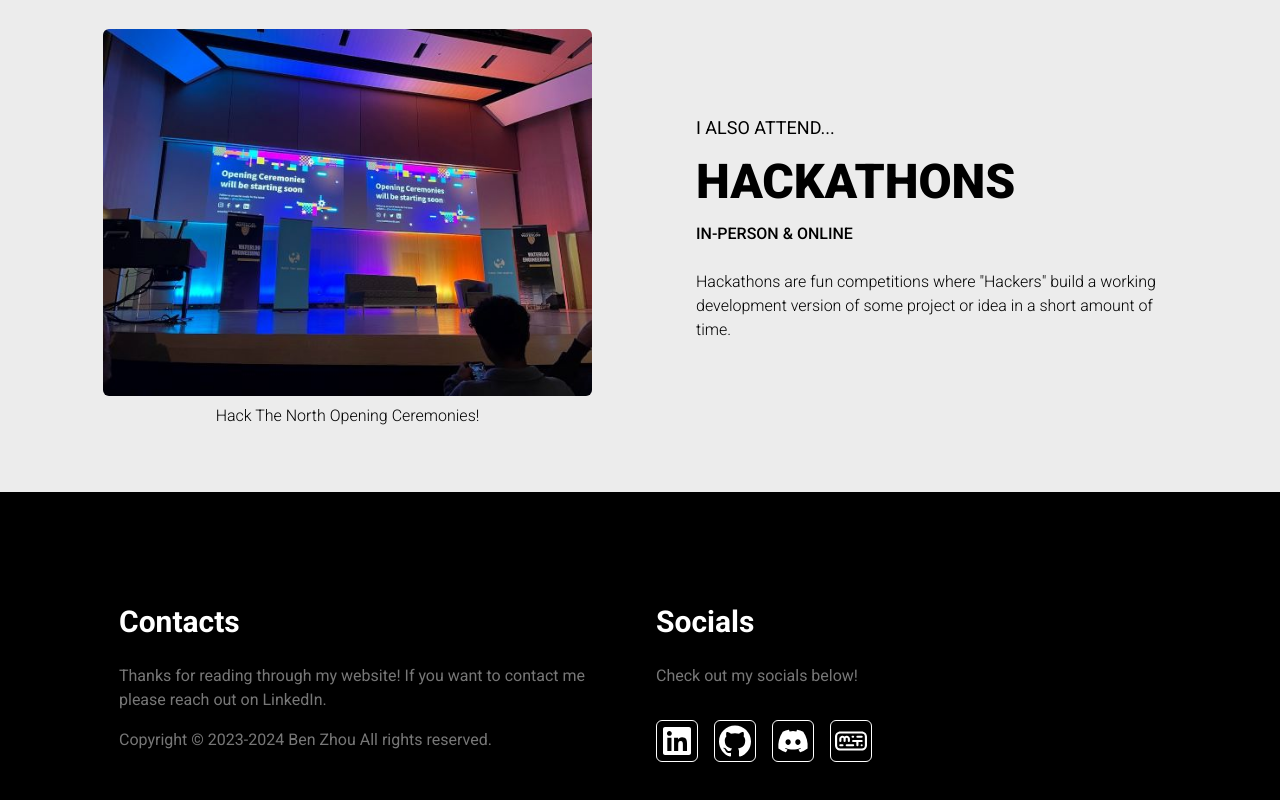
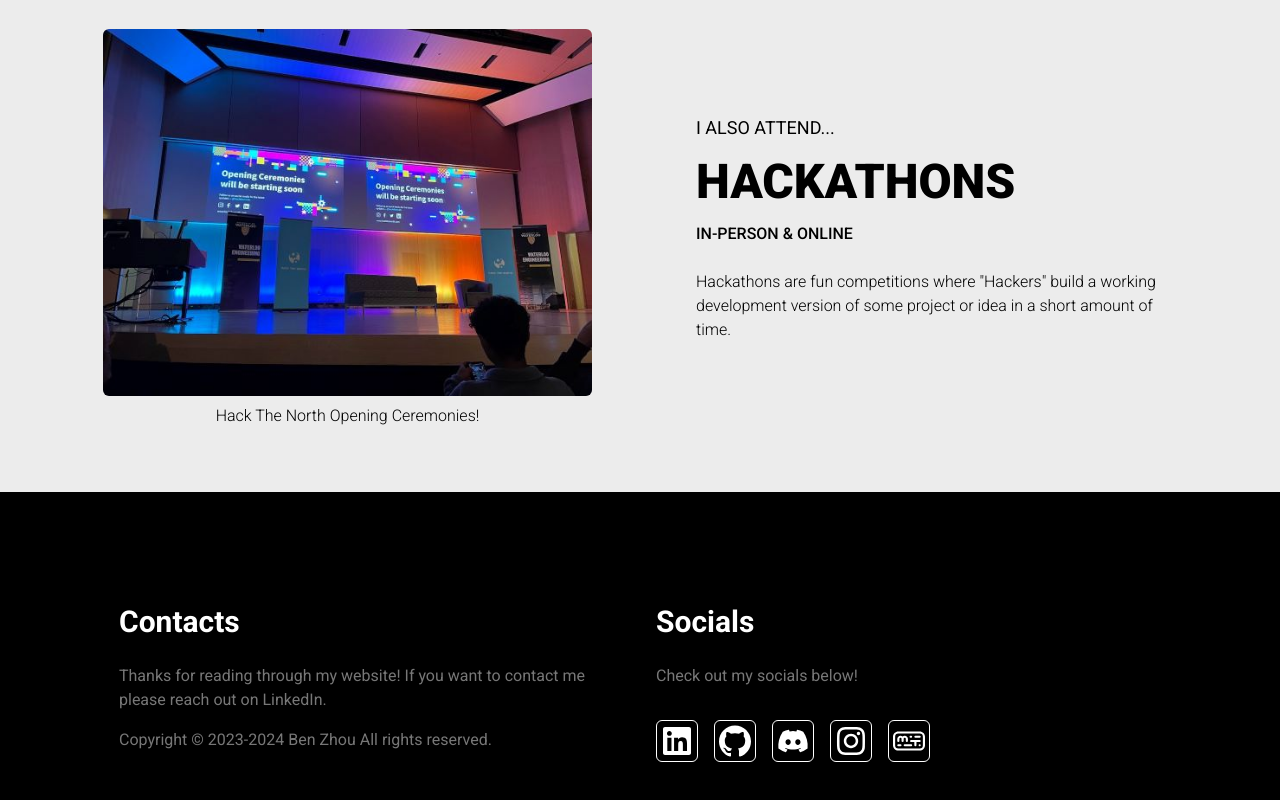
Before and after one commit to Leg3ndary/ben-portfolio, a Next.js app: page / in a window 1280 px wide. Shown: the part 2022-2822 px from the top of the page. Built offline with nearby package versions, Linux system fonts and the light colour scheme.

Commit message:
Add instagram

```diff
--- a/src/components/Footer.tsx
+++ b/src/components/Footer.tsx
@@ -1,5 +1,5 @@
 import { ImGithub } from "react-icons/im";
-import { FaLinkedin, FaDiscord } from "react-icons/fa";
+import { FaLinkedin, FaDiscord, FaInstagram } from "react-icons/fa";
 import { SiMonkeytype } from "react-icons/si";
 import { motion } from "framer-motion";
 
@@ -74,6 +74,16 @@ export default function Footer() {
                                 <motion.div {...motionProps}>
                                     <div className="p-1 transition border border-white rounded-md group hover:border-transparent">
                                         <a
+                                            href="https://www.instagram.com/bennyz_06/"
+                                            target="_blank"
+                                        >
+                                            <FaInstagram className="w-6 h-6 lg:w-8 lg:h-8 text-white transition hover:text-[#fd1d1d]" />
+                                        </a>
+                                    </div>
+                                </motion.div>
+                                <motion.div {...motionProps}>
+                                    <div className="p-1 transition border border-white rounded-md group hover:border-transparent">
+                                        <a
                                             href="https://monkeytype.com/profile/_Leg3ndary"
                                             target="_blank"
                                         >
```
